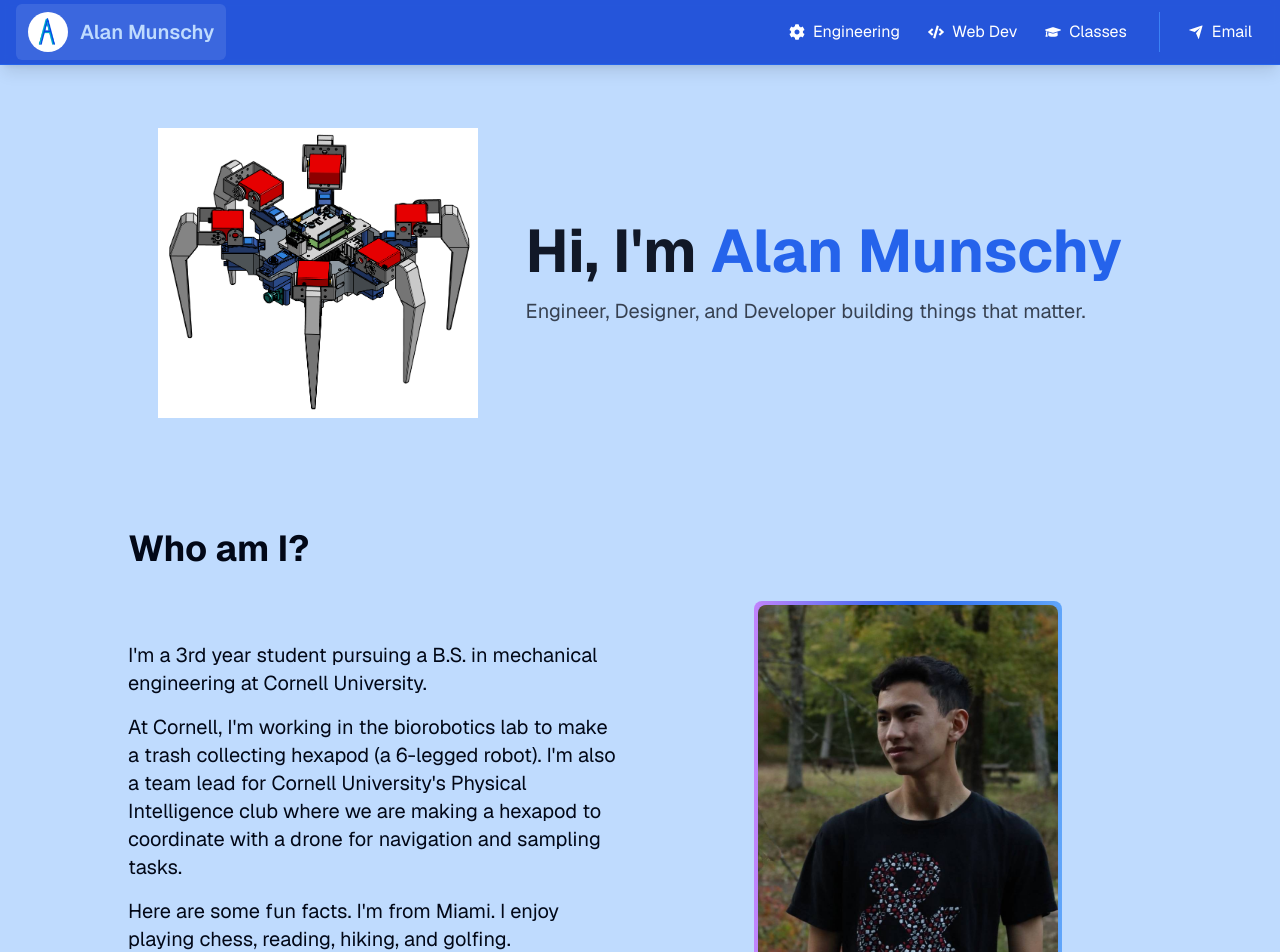
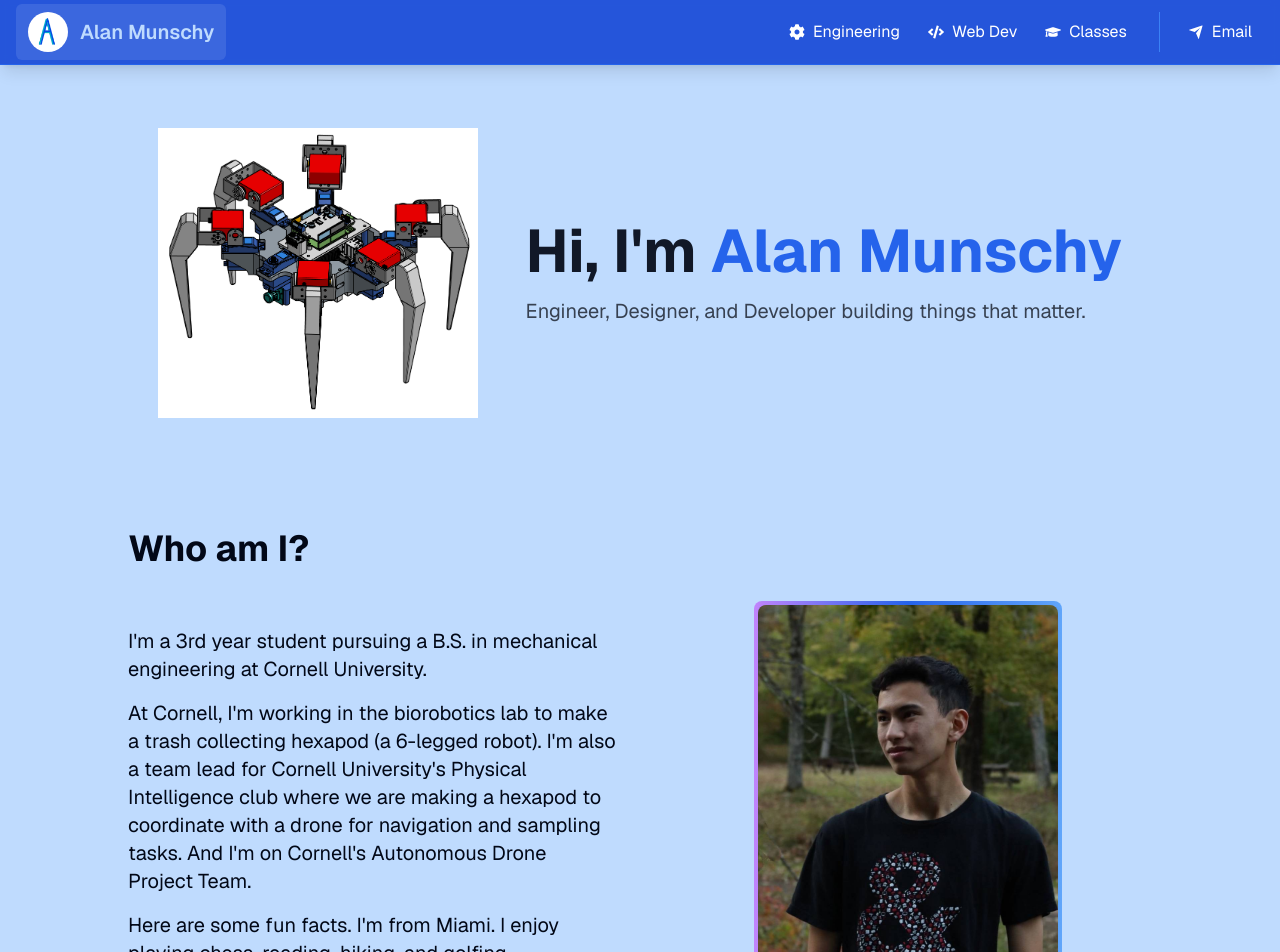
Before and after one commit to MagnetMan103/theportfolio, a Next.js app: page / in a window 1280 px wide. Shown: the top 952 px of the page. Built offline with nearby package versions, Linux system fonts and the light colour scheme.

Commit message:
slight about change

```diff
--- a/src/components/about.tsx
+++ b/src/components/about.tsx
@@ -13,9 +13,12 @@ export default function About() {
                             engineering at Cornell University.
                         </p>
                         <p className="text-xl mt-4">
-                            At Cornell, I&#39;m working in the biorobotics lab to make a trash collecting hexapod (a 6-legged robot).
-                            I&#39;m also a team lead for Cornell University&#39;s Physical Intelligence club where we are making a hexapod
-                            to coordinate with a drone for navigation and sampling tasks.
+                            At Cornell, I&#39;m working in the biorobotics lab to make a trash collecting hexapod (a
+                            6-legged robot).
+                            I&#39;m also a team lead for Cornell University&#39;s Physical Intelligence club where we
+                            are making a hexapod
+                            to coordinate with a drone for navigation and sampling tasks. And I&#39;m on Cornell&#39;s
+                            Autonomous Drone Project Team.
                         </p>
                         <p className="text-xl mt-4">
                             Here are some fun facts. I&#39;m from Miami.
```
